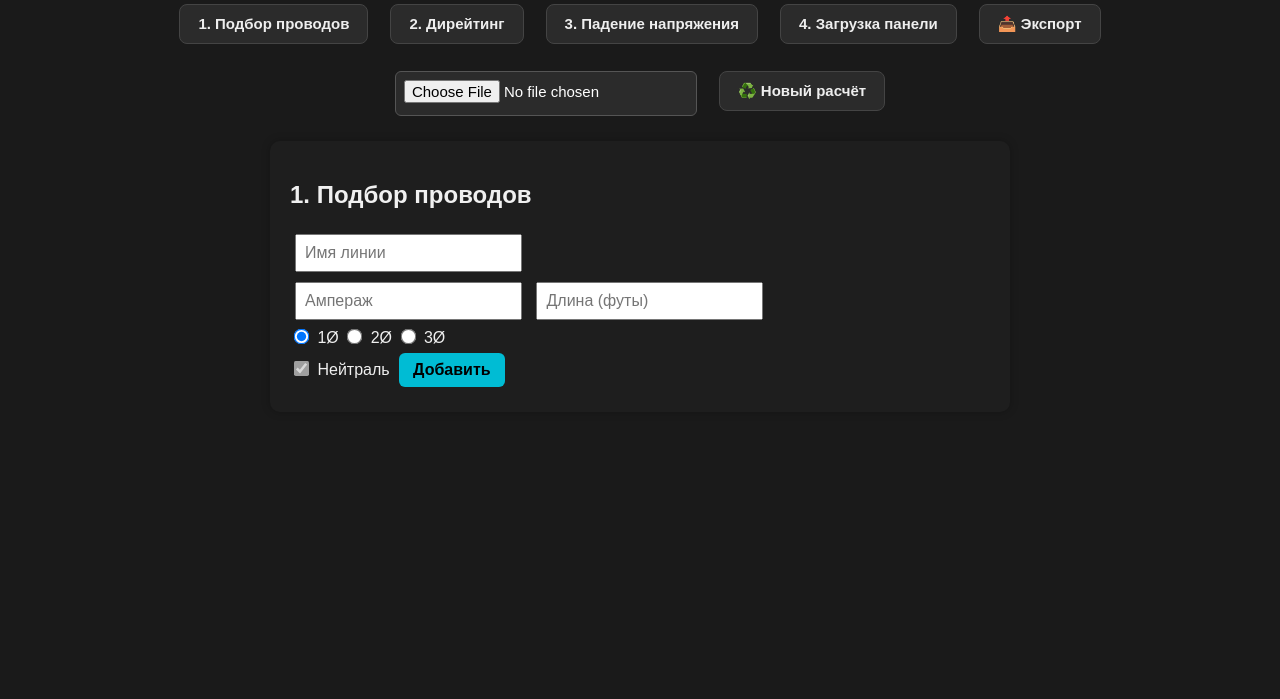
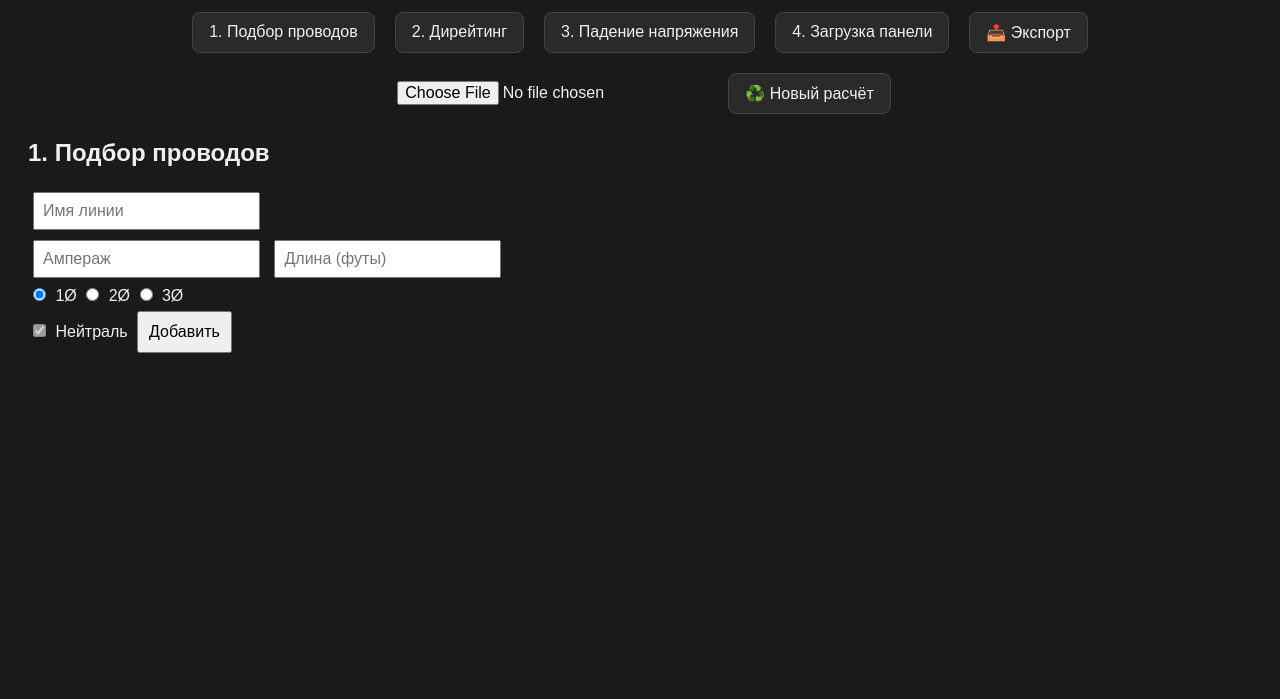
Before and after one commit to 2200bc/NEC-, a plain HTML site: page index.html in a window 1280 px wide. Shown: the part 101-800 px from the top of the page. Drawn offline with Linux system fonts and the light colour scheme.

Commit message:
Update style.css

```diff
--- a/style.css
+++ b/style.css
@@ -20,12 +20,30 @@ input, select {
 .hidden {
   display: none;
 }
+.menu {
+  display: flex;
+  flex-wrap: wrap;
+  justify-content: center;
+  gap: 10px;
+}
 .menu button {
-  display: block;
-  width: 100%;
-  margin-bottom: 10px;
+  padding: 10px 16px;
+  font-size: 16px;
+  border-radius: 8px;
+  background: #2a2a2a;
+  color: #f0f0f0;
+  border: 1px solid #444;
+  cursor: pointer;
 }
-
+.menu button:hover {
+  background: #444;
+}
+.line-input-row {
+  display: flex;
+  flex-wrap: wrap;
+  align-items: center;
+  gap: 10px;
+}
 .checkbox-list label {
   display: block;
   margin: 4px 0;
@@ -35,100 +53,31 @@ input, select {
 .checkbox-list input[type="checkbox"] {
   margin-right: 6px;
 }
-@media (min-width: 600px) {
-  body {
-    max-width: 1000px;
-    margin: auto;
-  }
+.section-box {
+  background: #2a2a2a;
+  padding: 20px;
+  border-radius: 12px;
+  box-shadow: 0 0 10px #00000055;
+  max-width: 900px;
+  margin: 0 auto;
+}
 
+/* === МОБИЛЬНАЯ АДАПТАЦИЯ === */
+@media (max-width: 600px) {
   .menu {
-    display: flex;
-    flex-wrap: wrap;
-    justify-content: center;
-    gap: 12px;
-    margin-bottom: 20px;
+    flex-direction: column;
   }
 
   .menu button {
-    width: auto;
-    padding: 10px 18px;
-    font-size: 15px;
-    background-color: #2b2b2b;
-    color: #eee;
-    border: 1px solid #444;
-    border-radius: 8px;
-    cursor: pointer;
-  }
-
-  .menu button:hover {
-    background-color: #444;
-  }
-
-  .section {
-    max-width: 700px;
-    margin: 20px auto;
-    padding: 20px;
-    background-color: #1e1e1e;
-    border-radius: 10px;
-    box-shadow: 0 0 8px #00000040;
+    width: 100%;
   }
 
   .line-input-row {
-    display: flex;
-    flex-wrap: wrap;
-    gap: 10px;
-    align-items: center;
+    flex-direction: column;
+    align-items: stretch;
   }
 
-  input[type="text"],
-  input[type="number"],
-  input[type="file"] {
-    padding: 8px;
-    font-size: 15px;
-    background-color: #2b2b2b;
-    color: #fff;
-    border: 1px solid #555;
-    border-radius: 6px;
-  }
-
-  input[type="radio"],
-  input[type="checkbox"] {
-    transform: scale(1.2);
-  }
-
-  button {
-    border-radius: 6px;
-    border: none;
-    background-color: #00bcd4;
-    color: black;
-    font-weight: bold;
-    padding: 8px 14px;
-    cursor: pointer;
-  }
-
-  button:hover {
-    background-color: #00a5b7;
-  }
-
-  #line-list div {
-    display: flex;
-    justify-content: space-between;
-    align-items: center;
-    padding: 10px;
-    margin-top: 10px;
-    border-radius: 6px;
-    background-color: #2a2a2a;
-  }
-
-  #line-list button {
-    background-color: #444;
-    padding: 6px 10px;
-    border-radius: 6px;
-    color: #fff;
-    border: none;
-  }
-
-  #line-list button:hover {
-    background-color: #666;
+  .section-box {
+    padding: 16px;
   }
 }
```
